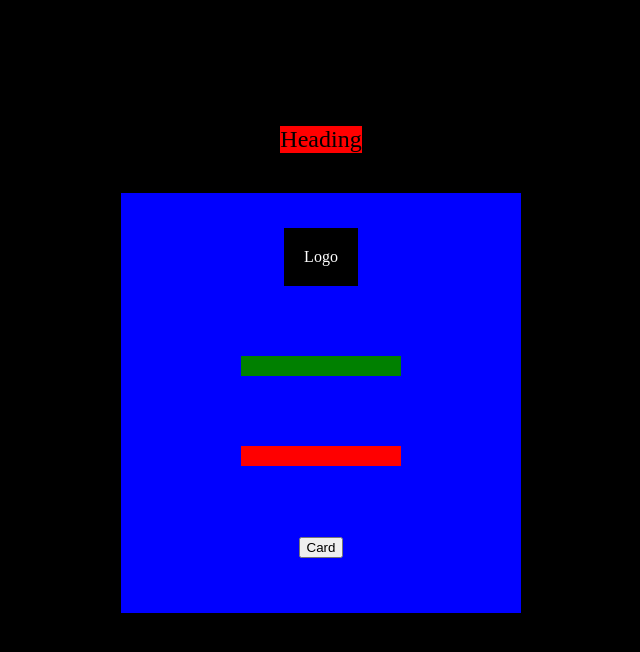
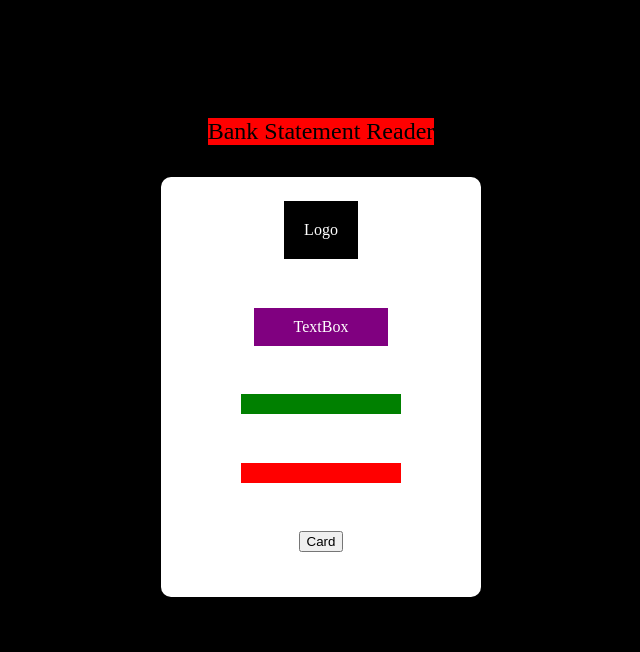
Before and after one commit to Syed-Haider-Shah/commbank-statement-reader-frontend, a React (Vite) app: page / in a window 1280 px wide. Shown: the top 652 px of the page, without its empty margins (319-959 px from the left). Built offline with nearby package versions, Linux system fonts and the light colour scheme; no server answers.

Commit message:
refined state

```diff
--- a/src/components/Heading/index.jsx
+++ b/src/components/Heading/index.jsx
@@ -1,7 +1,7 @@
 const Heading = () => {
   return(
   <>
-  <div className='heading'>Heading</div>
+  <div className='heading'>Bank Statement Reader</div>
     </>
     )
 }
--- a/src/components/SearchCard/index.jsx
+++ b/src/components/SearchCard/index.jsx
@@ -3,12 +3,14 @@ import DateSelector from '../DateSelector'
 import '../index.css'
 import Logo from '../Logo'
 import SearchBar from '../SearchBar'
+import TextBox from '../TextBox'
 
 const SearchCard = () => {
   return(
     <>
     <div className='card'>
       <Logo/>
+      <TextBox/>
       <SearchBar/>
       <DateSelector/>
       <Button/>
--- /dev/null
+++ b/src/components/TextBox/index.jsx
@@ -0,0 +1,9 @@
+const TextBox = () => {
+  return(
+  <>
+  <div className='textbox'>TextBox</div>
+  </>
+  )
+}
+
+export default TextBox
--- a/src/components/index.css
+++ b/src/components/index.css
@@ -1,13 +1,14 @@
 .card {
-  background-color: blue;
+  background: white;
   display: flex;
   height: 50vh;
-  width: 50vh;
+  width: 40vh;
   justify-content: space-around;
   align-items: center;
   padding-bottom: 20px;
   color: blue;
   flex-direction: column;
+  border-radius: 10px
 }
 
 .heading {
@@ -37,3 +38,9 @@
   padding: 20px;
   color: white;
 }
+
+.textbox{
+  background: purple;
+  color: white;
+  padding: 10px 40px;
+}
```
Also changed, not shown: public/Logo.png (added).
